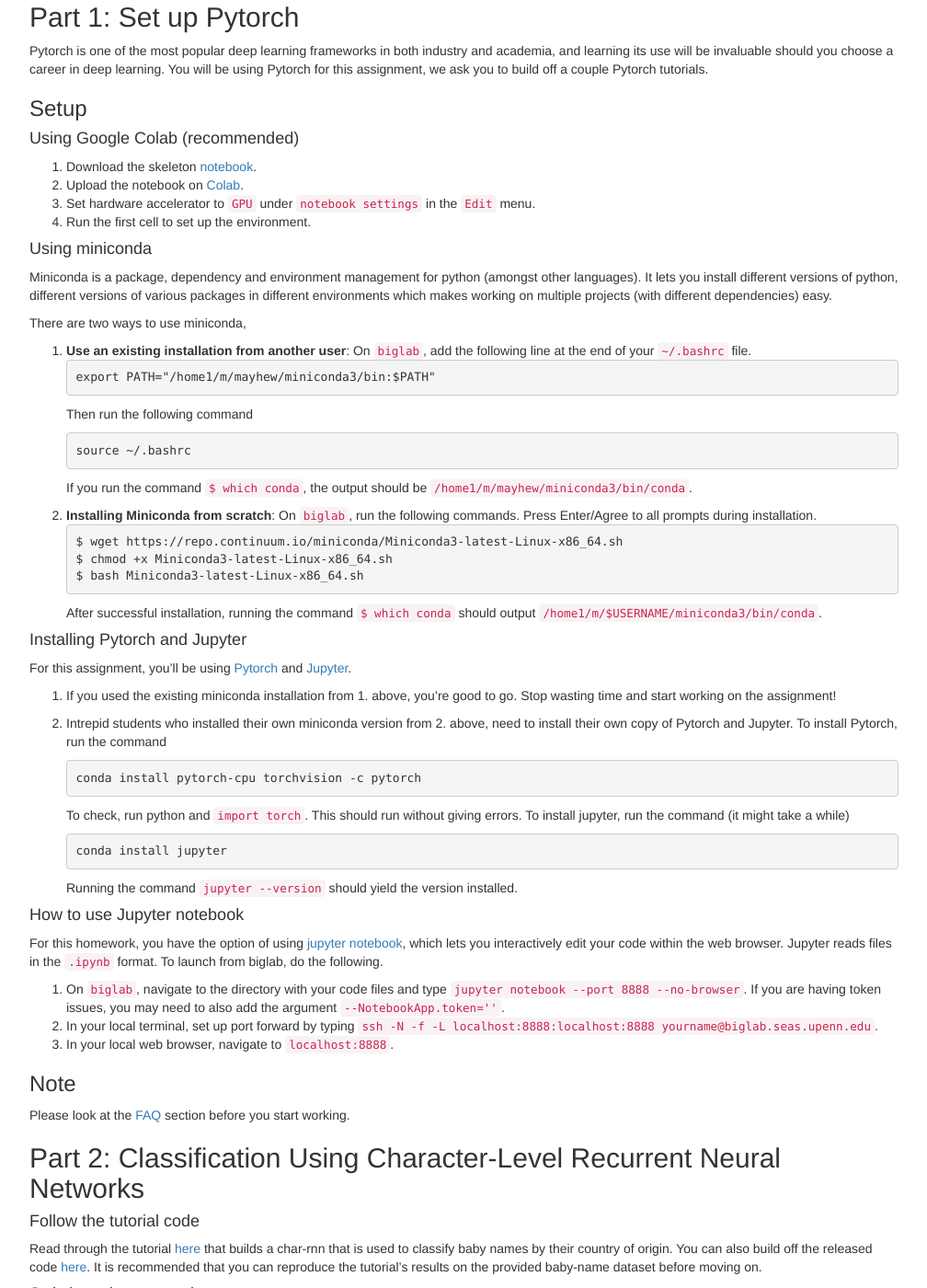
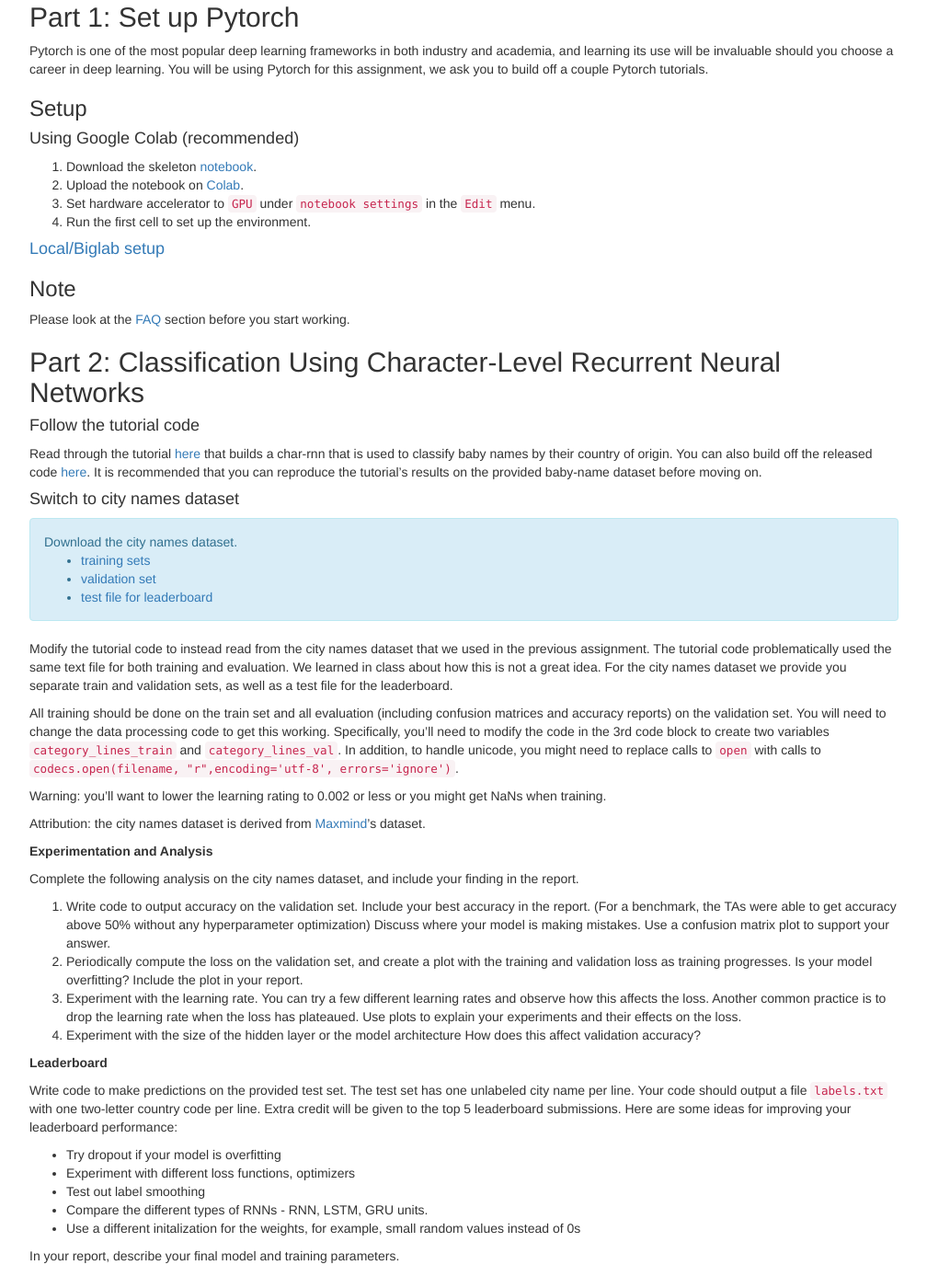
Before and after one commit to computational-linguistics-class/computational-linguistics-class.github.io, a Jekyll site: the page built from assignment6.md, in a window 1280 px wide and 1400 px high, scrolled down 745 px. Shown: the whole window at 92% size, without its empty margins (233-1241 px from the left). Built offline with Jekyll 4.4.1, drawn with Linux system fonts in a browser that asks for light colours; nearby versions of some CDN libraries; a script that is not in the unit is left out.

Commit message:
updated setup instructions for local/big

````diff
--- a/assignment6.md
+++ b/assignment6.md
@@ -84,53 +84,7 @@
 3. Set hardware accelerator to ```GPU``` under ```notebook settings``` in the ```Edit``` menu.
 4. Run the first cell to  set up  the environment.
 
-#### Using miniconda
-Miniconda is a package, dependency and environment management for python (amongst other languages). It lets you install different versions of python, different versions of various packages in different environments which makes working on multiple projects (with different dependencies) easy.
-
-There are two ways to use miniconda,
-
-1. **Use an existing installation from another user**: On ```biglab```, add the following line at the end of your ```~/.bashrc``` file.
-```
-export PATH="/home1/m/mayhew/miniconda3/bin:$PATH"
-```
-Then run the following command
-```
-source ~/.bashrc
-```
-If you run the command ```$ which conda```, the output should be ```/home1/m/mayhew/miniconda3/bin/conda```.
-
-2. **Installing Miniconda from scratch**: On ```biglab```, run the following commands. Press Enter/Agree to all prompts during installation.
-```
-$ wget https://repo.continuum.io/miniconda/Miniconda3-latest-Linux-x86_64.sh
-$ chmod +x Miniconda3-latest-Linux-x86_64.sh
-$ bash Miniconda3-latest-Linux-x86_64.sh
-```
-After successful installation, running the command ```$ which conda``` should output ```/home1/m/$USERNAME/miniconda3/bin/conda```.
-
-#### Installing Pytorch and Jupyter
-
-For this assignment, you'll be using [Pytorch](http://pytorch.org/) and [Jupyter](http://jupyter.org/).
-
-1. If you used the existing miniconda installation from 1. above, you're good to go. Stop wasting time and start working on the assignment!
-
-2. Intrepid students who installed their own miniconda version from 2. above, need to install their own copy of Pytorch and Jupyter.
-To install Pytorch, run the command
-```
-conda install pytorch-cpu torchvision -c pytorch
-```
-To check, run python and ```import torch```. This should run without giving errors.
-To install jupyter, run the command (it might take a while)
-```
-conda install jupyter
-```
-Running the command ```jupyter --version``` should yield the version installed.
-
-#### How to use Jupyter notebook
-For this homework, you have the option of using [jupyter notebook](https://jupyter.org/), which lets you interactively edit your code within the web browser. Jupyter reads files in the `.ipynb` format. To launch from biglab, do the following.
-
-1. On ```biglab```, navigate to the directory with your code files and type `jupyter notebook --port 8888 --no-browser`. If you are having token issues, you may need to also add the argument `--NotebookApp.token=''`.
-2. In your local terminal, set up port forward by typing `ssh -N -f -L localhost:8888:localhost:8888 yourname@biglab.seas.upenn.edu`.
-3. In your local web browser, navigate to `localhost:8888`.
+#### [Local/Biglab setup](assignment6_supplement.html)
 
 ### Note
 Please look at the [FAQ](#faqs) section before you start working.
````
Also changed, not shown: assignment6_supplement.md (added, +56 -0 lines), 1 other file.
